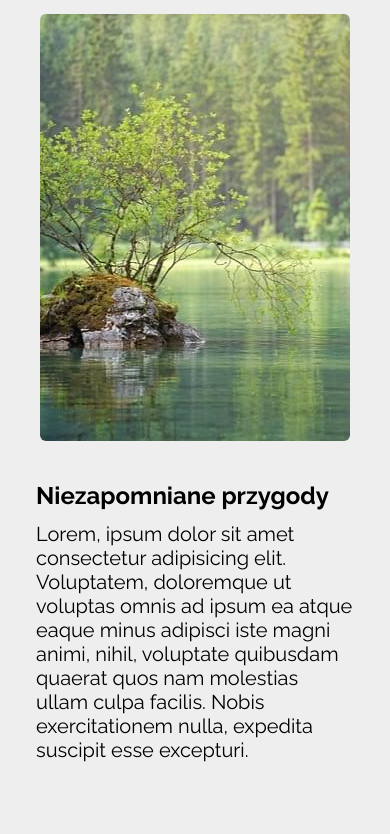
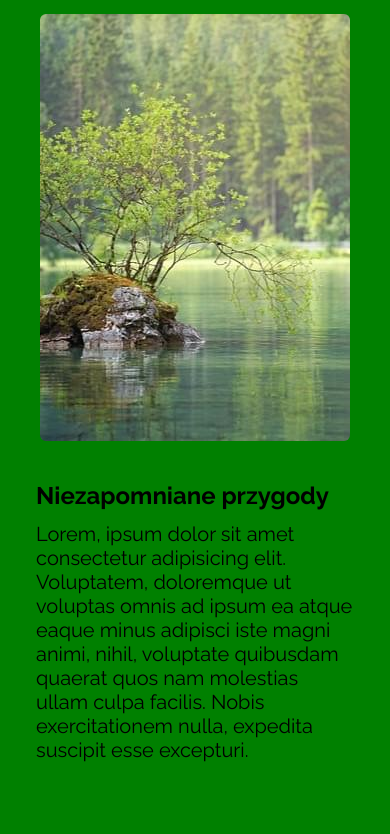
Before and after one commit to Blondyna88/Forest, a website: page index.html in a window 390 px wide. Shown: the part 622-1456 px from the top of the page. Drawn offline with nearby package versions, Linux system fonts and the light colour scheme; files that its build step writes are made by us from their sources.

Commit message:
change bgcolor

```diff
--- a/src/sass/main.scss
+++ b/src/sass/main.scss
@@ -367,3 +367,9 @@ body {
 		animation: navItemsAnimation 0.5s both;
 	}
 }
+
+@media(max-width: 965px){
+   body{
+      background-color: green;
+   }
+}
```
